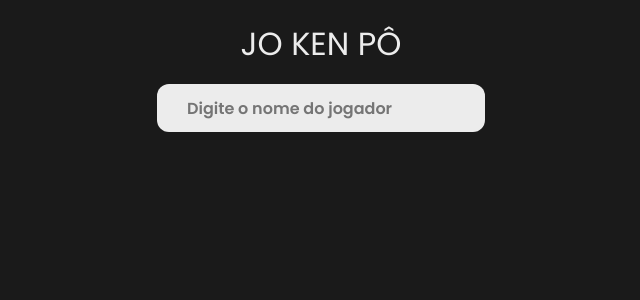
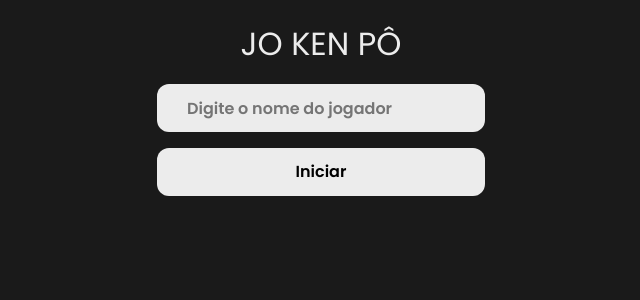
Before and after one commit to mickalala/Jo-ken-po, a React (Vite) app: page / in a window 1280 px wide. Shown: the top 300 px of the page, without its empty margins (319-959 px from the left). Built offline with nearby package versions, Linux system fonts and the light colour scheme.

Commit message:
feat(ui): create Button component with basic styling

```diff
--- a/src/App.jsx
+++ b/src/App.jsx
@@ -1,3 +1,4 @@
+import { Button } from "./components/button";
 import { Input } from "./components/input";
 import * as C from "./styles";
 
@@ -12,6 +13,7 @@ function App() {
           placeholder="Digite o nome do jogador"
           onChange={(value) => console.log(value)}
         />
+        <Button>Iniciar</Button>
       </C.Flex>
     </C.Container>
   );
--- /dev/null
+++ b/src/components/button/index.jsx
@@ -0,0 +1,5 @@
+import { StyledButton } from "./style";
+
+export const Button = ({ children, onClick }) => {
+  return <StyledButton onClick={onClick}>{children}</StyledButton>;
+};
--- /dev/null
+++ b/src/components/button/style.js
@@ -0,0 +1,12 @@
+import styled from "styled-components";
+
+export const StyledButton = styled.button`
+  width: 100%;
+  height: 48px;
+  background-color: #ececec;
+
+  font-weight: 700;
+  font-size: 16px;
+  line-height: 24px;
+  border-radius: 12px;
+`;
```
